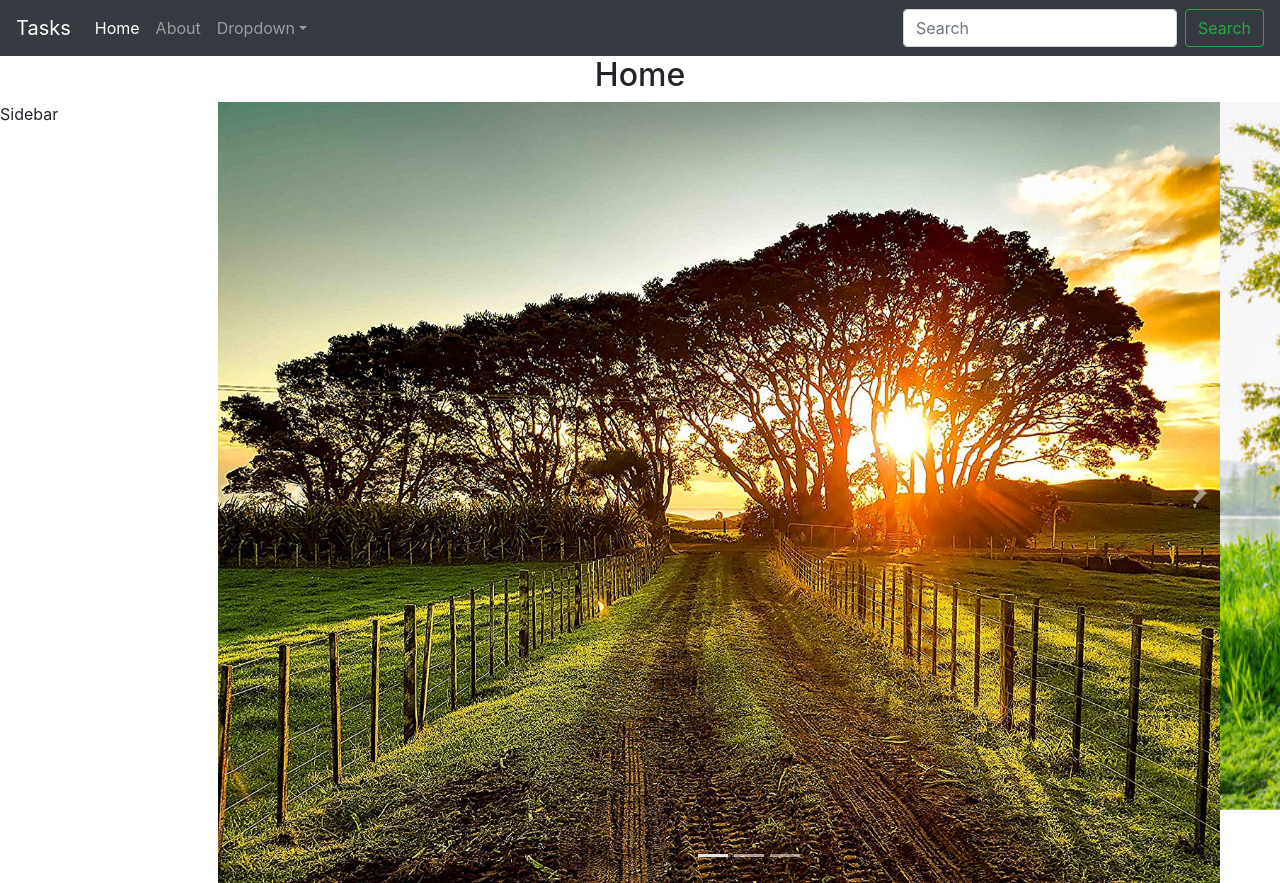
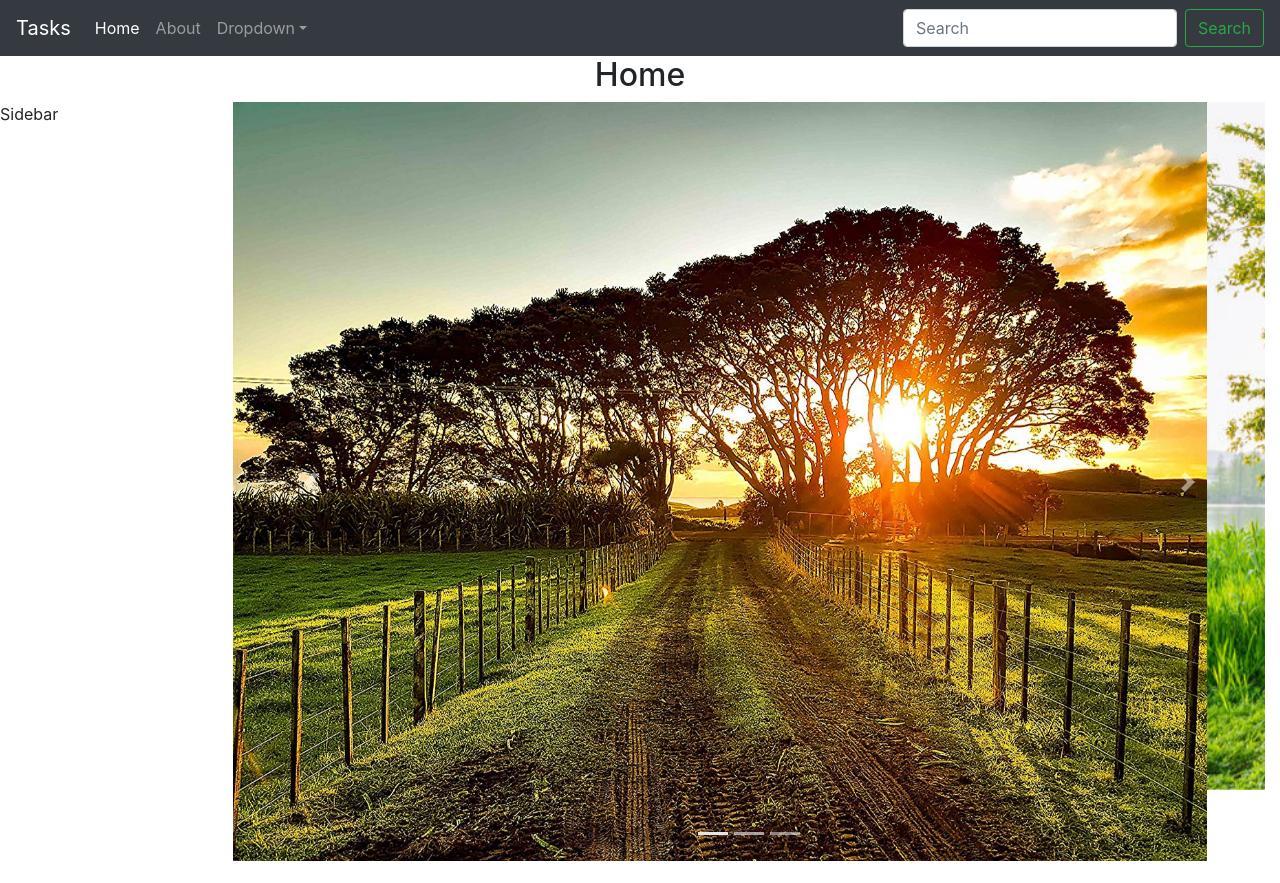
Before and after one commit to BharathGithubUser/react-learnings, a React (Create React App) app: page / in a window 1280 px wide. After the commit the page ends 861 px from the top, so only its background shows below. Built offline with nearby package versions, Linux system fonts and the light colour scheme.

Commit message:
Fixed the carousel bug

```diff
--- a/src/components/Home.js
+++ b/src/components/Home.js
@@ -10,9 +10,11 @@ class Home extends Component {
         <div className="row">
           <div className="col-sm-2">Sidebar</div>
           <div className="col-sm-10">
-            <div className = "container-fluid">
-              <div className = "row">
-                <Slider/>
+            <div className="container-fluid">
+              <div className="row">
+                <div className="col-sm-12">
+                  <Slider />
+                </div>
               </div>
             </div>
           </div>
```
